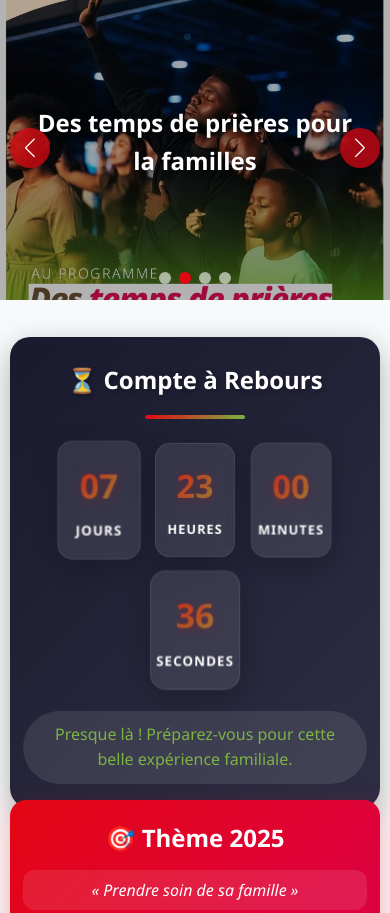
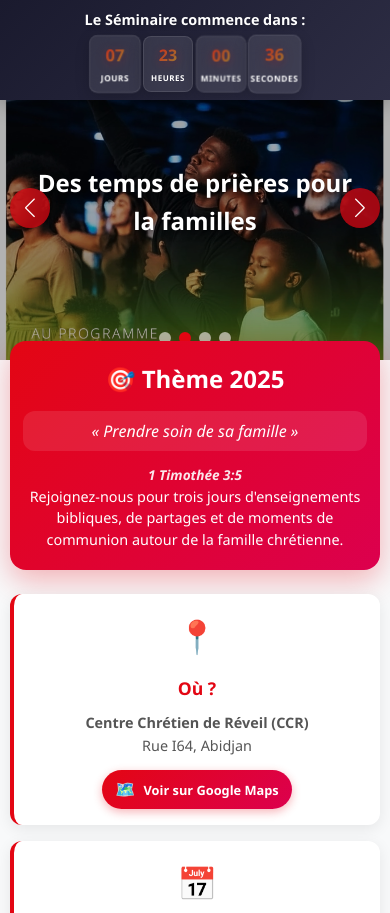
Before and after one commit to mardochee01/seminaire-familles-2025, a plain HTML site: page index.html in a window 390 px wide. Shown: the top 913 px of the page. Drawn offline with nearby package versions, Linux system fonts and the light colour scheme.

Commit message:
ajout de compte a rebour au dessus

```diff
--- a/index.html
+++ b/index.html
@@ -22,85 +22,107 @@
             background-color: #f8f9fa;
             width: 100%;
             overflow-x: hidden;
+            /* Ajustement du padding-top pour compenser le header fixe */
+            padding-top: 80px;
         }
 
         /* ============================================
-           COMPTE À REBOURS STYLES
+           HEADER FIXE - COMPTE À REBOURS SUR LA MÊME LIGNE
            ============================================ */
-        .countdown-section {
+        .countdown-header {
+            position: fixed;
+            top: 0;
+            left: 0;
+            width: 100%;
             background: linear-gradient(135deg, #1a1a2e 0%, #2d2d44 100%);
             color: white;
-            padding: 3rem 2rem;
-            text-align: center;
-            margin: 2rem auto;
-            border-radius: 20px;
-            box-shadow: 0 10px 30px rgba(0, 0, 0, 0.3);
+            padding: 0.8rem 2rem;
+            z-index: 10000;
+            box-shadow: 0 4px 20px rgba(0, 0, 0, 0.3);
+            transition: all 0.3s ease;
+        }
+
+        .countdown-header.compact {
+            padding: 0.5rem 1.5rem;
+        }
+
+        .countdown-content {
+            display: flex;
+            align-items: center;
+            justify-content: space-between;
             max-width: 1200px;
-        }
-
-        .countdown-section h2 {
-            font-size: 2.5rem;
-            margin-bottom: 2rem;
+            margin: 0 auto;
+            gap: 2rem;
+        }
+
+        .countdown-title {
+            font-size: 1.3rem;
             font-weight: 700;
             text-shadow: 2px 2px 4px rgba(0, 0, 0, 0.3);
-        }
-
-        .countdown-section h2::after {
-            content: '';
-            display: block;
-            width: 100px;
-            height: 4px;
-            background: linear-gradient(135deg, #e30613, #7cb342);
-            margin: 1rem auto;
-            border-radius: 2px;
+            white-space: nowrap;
+        }
+
+        .countdown-header.compact .countdown-title {
+            font-size: 1.1rem;
         }
 
         .countdown-container {
             display: flex;
-            justify-content: center;
-            gap: 1.5rem;
+            gap: 1rem;
             flex-wrap: wrap;
-            max-width: 800px;
-            margin: 0 auto;
+            justify-content: flex-end;
+        }
+
+        .countdown-header.compact .countdown-container {
+            gap: 0.7rem;
         }
 
         .countdown-item {
             background: rgba(255, 255, 255, 0.1);
             backdrop-filter: blur(10px);
-            border-radius: 15px;
-            padding: 2rem 1rem;
-            min-width: 140px;
-            box-shadow: 0 8px 25px rgba(0, 0, 0, 0.2);
+            border-radius: 8px;
+            padding: 0.7rem 0.5rem;
+            min-width: 80px;
+            box-shadow: 0 4px 15px rgba(0, 0, 0, 0.2);
             border: 1px solid rgba(255, 255, 255, 0.1);
+            text-align: center;
+        }
+
+        .countdown-header.compact .countdown-item {
+            padding: 0.5rem 0.3rem;
+            min-width: 70px;
+            border-radius: 6px;
         }
 
         .countdown-value {
-            font-size: 3.5rem;
+            font-size: 1.8rem;
             font-weight: 800;
-            margin-bottom: 0.5rem;
+            margin-bottom: 0.2rem;
             background: linear-gradient(135deg, #e30613, #7cb342);
             -webkit-background-clip: text;
             -webkit-text-fill-color: transparent;
             text-shadow: 0 2px 10px rgba(227, 6, 19, 0.3);
         }
 
+        .countdown-header.compact .countdown-value {
+            font-size: 1.5rem;
+            margin-bottom: 0.1rem;
+        }
+
         .countdown-label {
-            font-size: 1.1rem;
+            font-size: 0.8rem;
             font-weight: 600;
             color: #fff;
             text-transform: uppercase;
-            letter-spacing: 1px;
+            letter-spacing: 0.5px;
+        }
+
+        .countdown-header.compact .countdown-label {
+            font-size: 0.7rem;
         }
 
         .countdown-message {
-            margin-top: 2rem;
-            font-size: 1.3rem;
-            font-weight: 500;
-            color: #7cb342;
-            background: rgba(255, 255, 255, 0.1);
-            padding: 1rem 2rem;
-            border-radius: 50px;
-            display: inline-block;
+            display: none; /* Caché comme demandé */
         }
 
         /* Animation pour le compte à rebours */
@@ -134,6 +156,7 @@
             height: auto;
             position: relative;
             overflow: hidden;
+            margin-top: 0;
         }
 
         .swiper {
@@ -921,39 +944,82 @@
            RESPONSIVE MOBILE - COMME LE SITE JIF
            ============================================ */
 
+        @media (max-width: 1024px) {
+            .countdown-title {
+                font-size: 1.1rem;
+            }
+
+            .countdown-value {
+                font-size: 1.5rem;
+            }
+
+            .countdown-label {
+                font-size: 0.7rem;
+            }
+        }
+
         @media (max-width: 768px) {
-            /* Compte à rebours Mobile */
-            .countdown-section {
-                padding: 2rem 1rem;
-                margin: 1.5rem auto;
-            }
-
-            .countdown-section h2 {
-                font-size: 1.8rem;
-                margin-bottom: 1.5rem;
+            /* Ajustement du padding-top du body pour mobile */
+            body {
+                padding-top: 70px;
+            }
+
+            /* Header fixe Mobile */
+            .countdown-header {
+                padding: 0.6rem 1rem;
+            }
+
+            .countdown-header.compact {
+                padding: 0.4rem 0.8rem;
+            }
+
+            .countdown-content {
+                flex-direction: column;
+                gap: 0.5rem;
+            }
+
+            .countdown-title {
+                font-size: 1rem;
+                text-align: center;
+            }
+
+            .countdown-header.compact .countdown-title {
+                font-size: 0.9rem;
             }
 
             .countdown-container {
-                gap: 1rem;
+                gap: 0.3rem;
+                justify-content: center;
+            }
+
+            .countdown-header.compact .countdown-container {
+                gap: 0.2rem;
             }
 
             .countdown-item {
-                min-width: 110px;
-                padding: 1.5rem 0.5rem;
+                min-width: 60px;
+                padding: 0.5rem 0.2rem;
+            }
+
+            .countdown-header.compact .countdown-item {
+                min-width: 50px;
+                padding: 0.3rem 0.1rem;
             }
 
             .countdown-value {
-                font-size: 2.5rem;
+                font-size: 1.2rem;
+            }
+
+            .countdown-header.compact .countdown-value {
+                font-size: 1rem;
             }
 
             .countdown-label {
-                font-size: 0.9rem;
-            }
-
-            .countdown-message {
-                font-size: 1.1rem;
-                padding: 0.8rem 1.5rem;
-                margin-top: 1.5rem;
+                font-size: 0.6rem;
+            }
+
+            .countdown-header.compact .countdown-label {
+                font-size: 0.5rem;
             }
 
             /* Carousel Mobile */
@@ -1205,30 +1271,62 @@
         }
 
         @media (max-width: 480px) {
-            .countdown-section {
-                padding: 1.5rem 0.8rem;
-            }
-
-            .countdown-section h2 {
-                font-size: 1.5rem;
+            body {
+                padding-top: 60px;
+            }
+
+            .countdown-header {
+                padding: 0.5rem 0.8rem;
+            }
+
+            .countdown-header.compact {
+                padding: 0.3rem 0.6rem;
+            }
+
+            .countdown-content {
+                gap: 0.3rem;
+            }
+
+            .countdown-title {
+                font-size: 0.9rem;
+            }
+
+            .countdown-header.compact .countdown-title {
+                font-size: 0.8rem;
+            }
+
+            .countdown-container {
+                gap: 0.2rem;
+            }
+
+            .countdown-header.compact .countdown-container {
+                gap: 0.1rem;
             }
 
             .countdown-item {
-                min-width: 80px;
-                padding: 1rem 0.3rem;
+                min-width: 50px;
+                padding: 0.4rem 0.1rem;
+            }
+
+            .countdown-header.compact .countdown-item {
+                min-width: 40px;
+                padding: 0.2rem 0.1rem;
             }
 
             .countdown-value {
-                font-size: 2rem;
+                font-size: 1rem;
+            }
+
+            .countdown-header.compact .countdown-value {
+                font-size: 0.9rem;
             }
 
             .countdown-label {
-                font-size: 0.8rem;
-            }
-
-            .countdown-message {
-                font-size: 1rem;
-                padding: 0.7rem 1.2rem;
+                font-size: 0.5rem;
+            }
+
+            .countdown-header.compact .countdown-label {
+                font-size: 0.45rem;
             }
 
             .swiper {
@@ -1375,6 +1473,35 @@
     </style>
 </head>
 <body>
+    <!-- Header fixe avec compte à rebours SUR LA MÊME LIGNE -->
+    <header class="countdown-header" id="countdownHeader">
+        <div class="countdown-content">
+            <h2 class="countdown-title">Le Séminaire commence dans :</h2>
+            <div class="countdown-container">
+                <div class="countdown-item">
+                    <div class="countdown-value" id="days">00</div>
+                    <div class="countdown-label">Jours</div>
+                </div>
+                <div class="countdown-item">
+                    <div class="countdown-value" id="hours">00</div>
+                    <div class="countdown-label">Heures</div>
+                </div>
+                <div class="countdown-item">
+                    <div class="countdown-value" id="minutes">00</div>
+                    <div class="countdown-label">Minutes</div>
+                </div>
+                <div class="countdown-item">
+                    <div class="countdown-value" id="seconds">00</div>
+                    <div class="countdown-label">Secondes</div>
+                </div>
+            </div>
+        </div>
+        <div class="countdown-message" id="countdownMessage">
+            Le séminaire approche à grands pas !
+        </div>
+    </header>
+
+    <!-- Le reste du code reste inchangé -->
     <!-- Carousel Header - NOUVEAU CAROUSEL AUTOMATIQUE -->
     <header>
         <div class="header-carousel">
@@ -1430,32 +1557,6 @@
 
     <!-- Main Container -->
     <div class="container">
-        <!-- Compte à rebours Section -->
-        <div class="countdown-section" id="countdownSection" data-aos="fade-up">
-            <h2>⏳ Compte à Rebours</h2>
-            <div class="countdown-container">
-                <div class="countdown-item">
-                    <div class="countdown-value" id="days">00</div>
-                    <div class="countdown-label">Jours</div>
-                </div>
-                <div class="countdown-item">
-                    <div class="countdown-value" id="hours">00</div>
-                    <div class="countdown-label">Heures</div>
-                </div>
-                <div class="countdown-item">
-                    <div class="countdown-value" id="minutes">00</div>
-                    <div class="countdown-label">Minutes</div>
-                </div>
-                <div class="countdown-item">
-                    <div class="countdown-value" id="seconds">00</div>
-                    <div class="countdown-label">Secondes</div>
-                </div>
-            </div>
-            <div class="countdown-message" id="countdownMessage">
-                Le séminaire approche à grands pas !
-            </div>
-        </div>
-
         <!-- Theme Section - Style JIF -->
         <div class="theme-section" data-aos="fade-up">
             <h2>🎯 Thème 2025</h2>
@@ -1772,7 +1873,7 @@
 
             // Si la date est passée, on cache le compte à rebours
             if (timeLeft < 0) {
-                document.getElementById('countdownSection').style.display = 'none';
+                document.getElementById('countdownHeader').style.display = 'none';
                 return;
             }
 
@@ -1787,26 +1888,27 @@
             document.getElementById('hours').textContent = hours.toString().padStart(2, '0');
             document.getElementById('minutes').textContent = minutes.toString().padStart(2, '0');
             document.getElementById('seconds').textContent = seconds.toString().padStart(2, '0');
-
-            // Message dynamique selon le temps restant
-            const messageElement = document.getElementById('countdownMessage');
-            if (days > 30) {
-                messageElement.textContent = 'Le séminaire approche à grands pas !';
-            } else if (days > 7) {
-                messageElement.textContent = 'Plus que quelques semaines avant le séminaire !';
-            } else if (days > 1) {
-                messageElement.textContent = 'Presque là ! Préparez-vous pour cette belle expérience familiale.';
-            } else if (days === 1) {
-                messageElement.textContent = 'Dernier jour ! À demain pour le séminaire !';
-            } else {
-                messageElement.textContent = 'C\'est aujourd\'hui ! Bienvenue au séminaire des familles !';
-            }
         }
 
         // Initialisation du compte à rebours
         updateCountdown();
         // Mise à jour toutes les secondes
         setInterval(updateCountdown, 1000);
+
+        // Gestion du header compact lors du défilement
+        function handleScroll() {
+            const header = document.getElementById('countdownHeader');
+            const scrollPosition = window.scrollY;
+
+            if (scrollPosition > 100) {
+                header.classList.add('compact');
+            } else {
+                header.classList.remove('compact');
+            }
+        }
+
+        // Écouteur d'événement pour le défilement
+        window.addEventListener('scroll', handleScroll);
 
         // Initialisation du Carousel Swiper
         const swiper = new Swiper('.swiper', {
```
Lines whose indentation alone changed are shown as unchanged.
